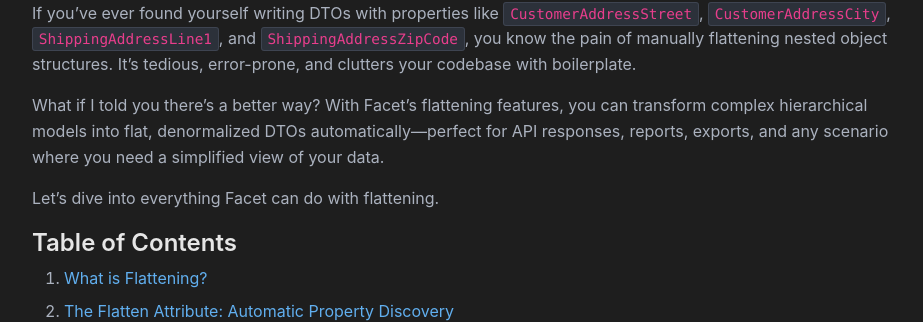
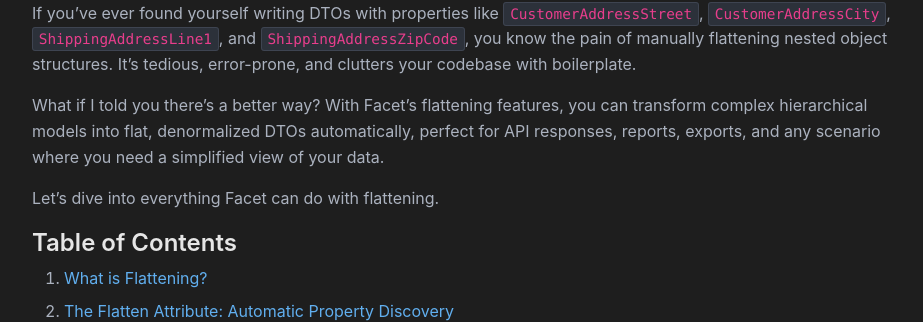
Before and after one commit to Tim-Maes/Tim-Maes.github.io, a Jekyll site: the page built from _posts/2025-11-26-advanced-flattening.md, in a window 1280 px wide and 900 px high, scrolled down 729 px. Shown: the part 165-487 px from the top of the window, without its empty margins (178-1101 px from the left). Built offline with Jekyll 4.4.1, drawn with Linux system fonts in a browser that asks for light colours; some of the changed text lies outside the part shown.

Commit message:
formatting

````diff
--- a/_posts/2025-11-26-advanced-flattening.md
+++ b/_posts/2025-11-26-advanced-flattening.md
@@ -16,7 +16,7 @@
 
 If you've ever found yourself writing DTOs with properties like `CustomerAddressStreet`, `CustomerAddressCity`, `ShippingAddressLine1`, and `ShippingAddressZipCode`, you know the pain of manually flattening nested object structures. It's tedious, error-prone, and clutters your codebase with boilerplate.
 
-What if I told you there's a better way? With Facet's flattening features, you can transform complex hierarchical models into flat, denormalized DTOs automatically—perfect for API responses, reports, exports, and any scenario where you need a simplified view of your data.
+What if I told you there's a better way? With Facet's flattening features, you can transform complex hierarchical models into flat, denormalized DTOs automatically, perfect for API responses, reports, exports, and any scenario where you need a simplified view of your data.
 
 Let's dive into everything Facet can do with flattening.
 
@@ -130,7 +130,7 @@
 }
 ```
 
-Notice the **null-conditional operators** (`?.`) in the constructor—no more null reference exceptions when a nested object is missing!
+Notice the **null-conditional operators** (`?.`) in the constructor, no more null reference exceptions when a nested object is missing!
 
 ## Naming Strategies: Prefix, LeafOnly, and SmartLeaf
 
@@ -138,7 +138,7 @@
 
 ### 1. Prefix Strategy (Default)
 
-The safest option—concatenates the full path to create unique property names:
+The safest option, concatenates the full path to create unique property names:
 
 ```csharp
 [Flatten(typeof(Person), NamingStrategy = FlattenNamingStrategy.Prefix)]
@@ -156,7 +156,7 @@
 
 ### 2. LeafOnly Strategy
 
-Uses only the final property name—shorter but risky:
+Uses only the final property name, shorter but risky:
 
 ```csharp
 [Flatten(typeof(Person), NamingStrategy = FlattenNamingStrategy.LeafOnly)]
@@ -202,7 +202,7 @@
 
 ### 3. SmartLeaf Strategy ⭐ (The Sweet Spot)
 
-The best of both worlds—uses leaf names by default but adds the immediate parent prefix when collisions occur:
+The best of both worlds, uses leaf names by default but adds the immediate parent prefix when collisions occur:
 
 ```csharp
 public class DataItem
@@ -486,7 +486,7 @@
 
 ## FlattenTo: Unpacking Collections into Rows
 
-While `[Flatten]` collapses nested objects into properties, **`FlattenTo`** unpacks collection properties into multiple rows—perfect for reports and exports!
+While `[Flatten]` collapses nested objects into properties, **`FlattenTo`** unpacks collection properties into multiple rows, perfect for reports and exports!
 
 ### The Scenario
 
````
Also changed, not shown: _posts/2025-09-28-facets-in-dotnet (2).md (+3 -3 lines).
